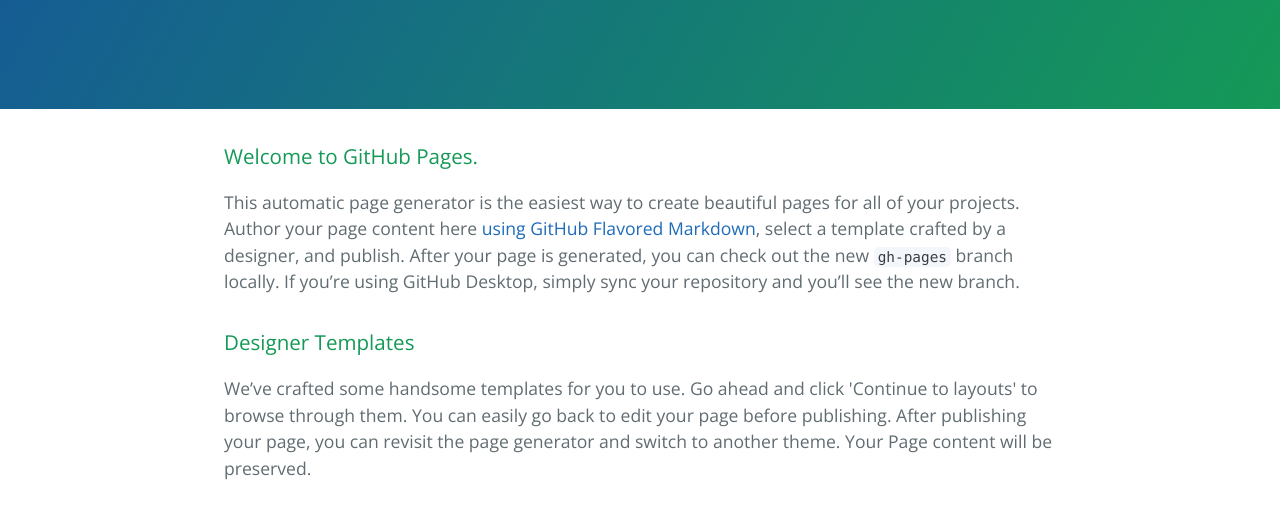
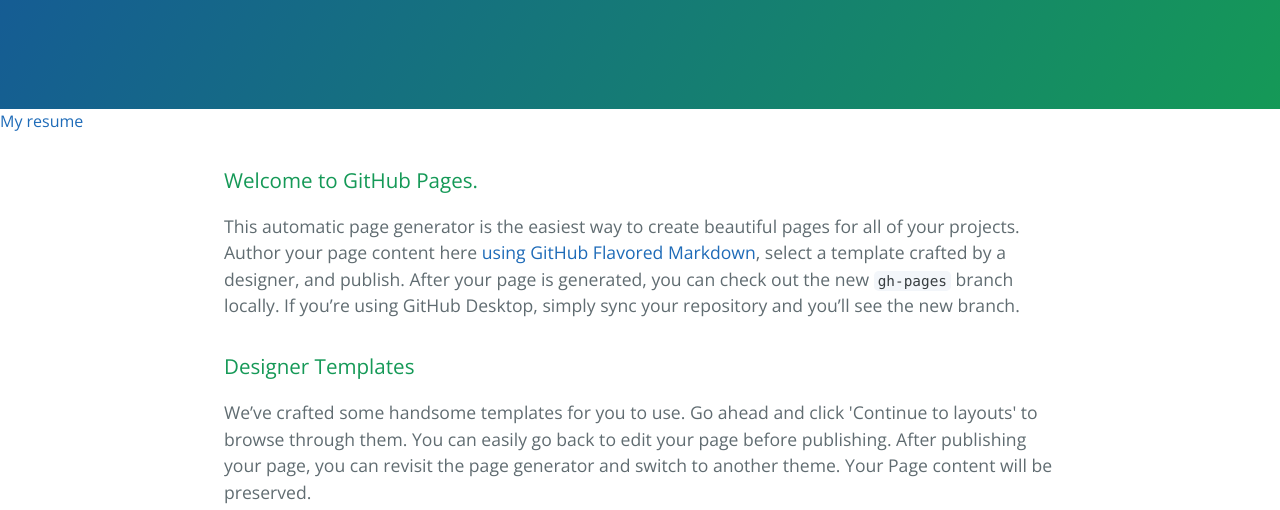
Before and after one commit to anandr1997/anandr1997.github.io, a plain HTML site: page index.html in a window 1280 px wide. Shown: the part 208-718 px from the top of the page. Drawn offline with nearby package versions, Linux system fonts and the light colour scheme.

Commit message:
Update index.html

```diff
--- a/index.html
+++ b/index.html
@@ -14,6 +14,11 @@
       <h1 class="project-name">Anandr1997.GitHub.io</h1>
       <h2 class="project-tagline">Website</h2>
     </section>
+
+    <section id='Resume'>
+       <a href="resume/1pg.pdf">My resume</a>
+    </section>
+
 
     <section class="main-content">
       <h3>
```
